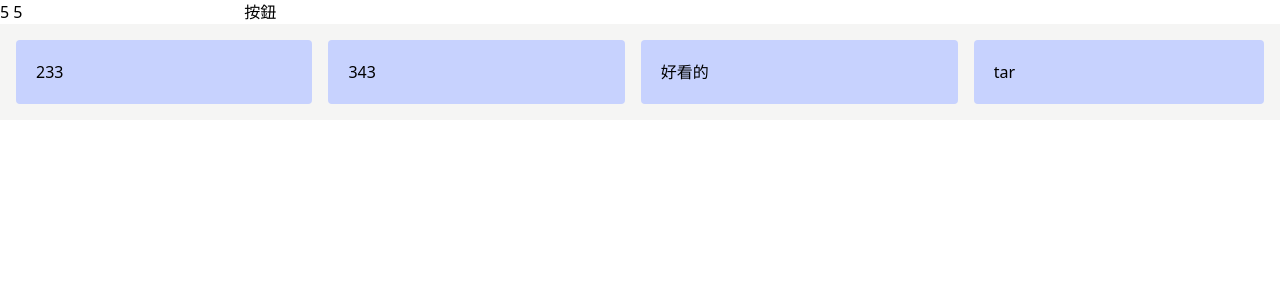
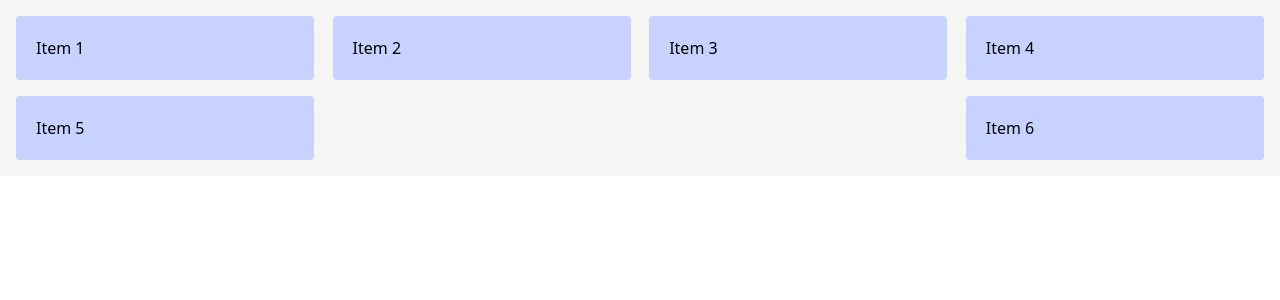
Before and after one commit to ellentyyu/movie-list, a Vue app: page / in a window 1280 px wide. Shown: the top 300 px of the page. Built offline with nearby package versions, Linux system fonts and the light colour scheme.

Commit message:
feat: 加入draggable元件/調整樣式

```diff
--- a/src/assets/stylesheets/helpers/index.css
+++ b/src/assets/stylesheets/helpers/index.css
@@ -10,3 +10,11 @@
         color: blue;
     }
 }
+
+.card {
+    width: 23.9%;
+
+    &.sortable-chosen {
+        background-color: lightpink;
+    }
+}
--- a/src/views/HomeView.vue
+++ b/src/views/HomeView.vue
@@ -1,21 +1,45 @@
 <template>
     <main>
-        {{num}}
-        <input type="text" v-model="num">
-
-        <button @click="num++">按鈕</button>
         <div class="container mx-auto p-4 bg-stone-100">
-            <div class="flex justify-between space-x-4">
-                <div class="flex-auto bg-indigo-200 p-5 rounded">233</div>
-                <div class="flex-auto bg-indigo-200 p-5 rounded">343</div>
-                <div class="flex-auto bg-indigo-200 p-5 rounded">好看的</div>
-                <div class="flex-auto bg-indigo-200 p-5 rounded">tar</div>
-            </div>
+            <draggable
+            v-model="list"
+            group="people"
+            @start="drag=true;"
+            @end="drag=false"
+            @choose="onChoose"
+            @move="onMove"
+            item-key="id"
+            class="flex flex-wrap justify-between gap-y-4">
+                <template #item="{element, index}">
+                    <div class="card flex-initial bg-indigo-200 p-5 rounded" :class="{'selected': index == chosen}">{{element.name}}</div>
+                </template>
+            </draggable>
         </div>
     </main>
 </template>
 
 <script setup>
 import { ref } from 'vue'
-const num = ref(5);
+import draggable from 'vuedraggable'
+//let drag = ref(false);
+const chosen = ref(null);
+const list = ref(
+    [
+      {id: 1, name: 'Item 1'},
+      {id: 2, name: 'Item 2'},
+      {id: 3, name: 'Item 3'},
+      {id: 4, name: 'Item 4'},
+      {id: 5, name: 'Item 5'},
+      {id: 6, name: 'Item 6'},
+    ]
+)
+function onChoose(e) {
+    console.log(e);
+    chosen.value = e.oldIndex;
+}
+
+function onMove(e) {
+    console.log('move', e);
+}
+
 </script>
```
